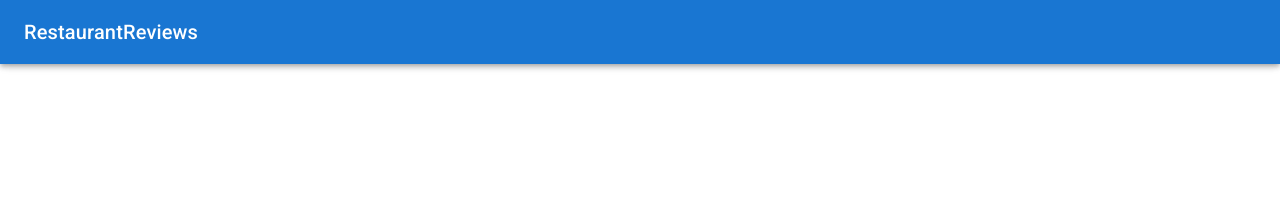
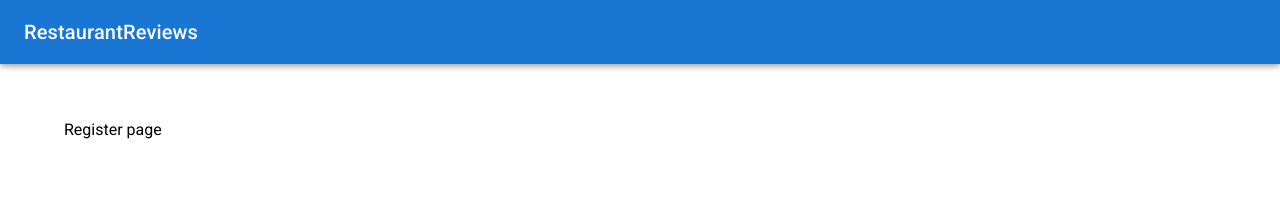
Before and after one commit to jodiemcgrane/react-restaurant-app, a React (Create React App) app: page /register in a window 1280 px wide. Before the commit this address had no page. Shown: the top 210 px of the page. Built offline with nearby package versions, Linux system fonts and the light colour scheme.

Commit message:
Created register page and route

```diff
--- a/src/App.js
+++ b/src/App.js
@@ -9,13 +9,12 @@ import Navbar from './components/Navbar';
 
 //Imported Pages
 import Welcome from './pages/Welcome';
+import Register from './pages/Register';
 import Home from './pages/Home';
 
 //Restaurants
 import RestaurantsIndex from './pages/restaurants/Index';
 import RestaurantsShow from './pages/restaurants/Show';
-import RestaurantsCreate from './pages/restaurants/Create';
-import RestaurantsEdit from './pages/restaurants/Edit';
 
 //User
 import UserIndex from './pages/user/Index';
@@ -45,8 +44,6 @@ function App() {
     protectedRestaurants = (
       <>
         <Route path="/restaurants/:id" element={<RestaurantsShow />} />
-        <Route path="/restaurants/create" element={<RestaurantsCreate />} />
-        <Route path="/restuarants/:id/edit" element={<RestaurantsEdit />} />
       </>
     )
   }
@@ -57,6 +54,7 @@ function App() {
       <Container sx={{ p: 15 }}>
         <Routes>
           <Route exact path="/" element={<Welcome onAuthenticated={onAuthenticated} authenticated={authenticated} />} />
+          <Route path="/register" element={<Register />} />
           <Route path="/home" element={<Home />} />
           <Route path="/restaurants" element={<RestaurantsIndex />} />
           <Route path="/user" element={<UserIndex />} />
--- a/src/components/LoginForm.js
+++ b/src/components/LoginForm.js
@@ -79,7 +79,7 @@ const LoginForm = (props) => {
                             className={styles.grey}
                             sx={{ mb: 1 }}
                             variant="subtitle1">
-                            Not a member? Register <Link to="/" underline="hover">here</Link>.
+                            Not a member? Register <Link to="/register" underline="hover">here</Link>.
                         </Typography>
 
                         <Typography
--- /dev/null
+++ b/src/pages/Register.js
@@ -0,0 +1,7 @@
+const Register = () => {
+    return (
+        <div>Register page</div>
+     );
+}
+
+export default Register;
--- a/src/pages/Welcome.js
+++ b/src/pages/Welcome.js
@@ -4,9 +4,8 @@ import * as styles from '../styles/welcome.module.css'
 
 import LoginImage from '../images/login.svg'
 
+//MUI
 import Grid from '@mui/material/Grid';
-
-//Card MUI
 import Card from '@mui/material/Card';
 import CardContent from '@mui/material/CardContent';
 
--- a/src/pages/restaurants/Show.js
+++ b/src/pages/restaurants/Show.js
@@ -1,4 +1,4 @@
-import { useParams, Link } from 'react-router-dom'
+import { useParams, Link, useNavigate } from 'react-router-dom'
 import { useEffect, useState } from 'react'
 
 import axios from 'axios'
@@ -17,16 +17,15 @@ import { ListItemText, List, ListItem, ListItemAvatar } from '@mui/material';
 
 import PulseLoader from "react-spinners/PulseLoader";
 import { css } from "@emotion/react";
-import { Festival, FestivalSharp } from '@mui/icons-material';
-
 
 const Show = () => {
 
+    //Loader CSS
     const override = css`
     position: fixed;/
-  top: 50%;
-  left: 50%;
-  bottom: 25%;
+    top: 50%;
+    left: 50%;
+    bottom: 25%;
 `;
 
     //Popover
@@ -44,6 +43,7 @@ const Show = () => {
 
     //Restaurant & Comments
 
+    let navigate = useNavigate()
     let { id } = useParams()
     const [restaurant, setRestaurant] = useState(null)
     const [comments, setComments] = useState([])
@@ -99,6 +99,7 @@ const Show = () => {
         })
             .then(response => {
                 console.log(response.data)
+                navigate(`/restaurants/${id}`)
             })
             .catch(err => console.log(err))
     }
```
